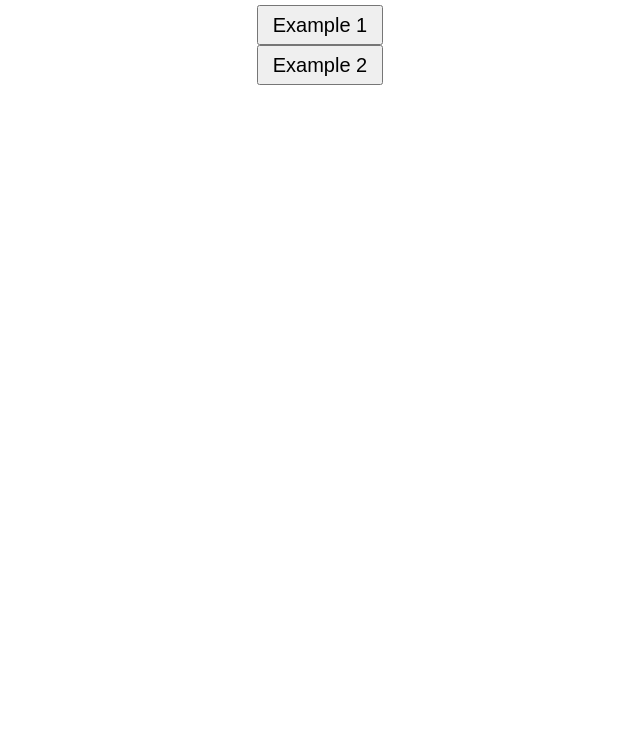
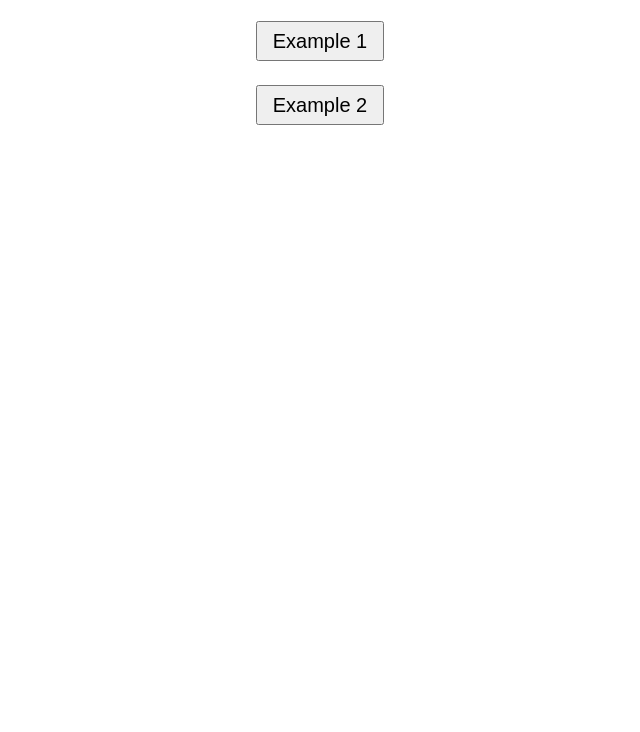
Before and after one commit to Xyrikz/Xyrikz.github.io, a plain HTML site: page index.html in a window 1280 px wide. Shown: the part 110-842 px from the top of the page, without its empty margins (320-960 px from the left). After the commit the page ends 800 px from the top, so only its background shows below. Drawn offline with Linux system fonts and the light colour scheme.

Commit message:
index css

```diff
--- a/index.css
+++ b/index.css
@@ -1,17 +1,18 @@
 body {
-	font-family: -apple-system, BlinkMacSystemFont, 'Segoe UI', Roboto, Oxygen,
-		Ubuntu, Cantarell, 'Open Sans', 'Helvetica Neue', sans-serif;
+	font-family: -apple-system, BlinkMacSystemFont, 'Segoe UI', Roboto, Oxygen, Ubuntu, Cantarell, 'Open Sans',
+		'Helvetica Neue', sans-serif;
 	padding-top: 2%;
 	display: flex;
 	flex-direction: column;
 	align-items: center;
-	height: 100vh;
+	margin: 0;
 }
 
 .button {
-	height: 5%;
-	width: 10%;
+	height: 5vh;
+	width: 10vw;
 	font-size: 125%;
+	margin-top: 3vh;
 }
 
 .button:hover {
```
